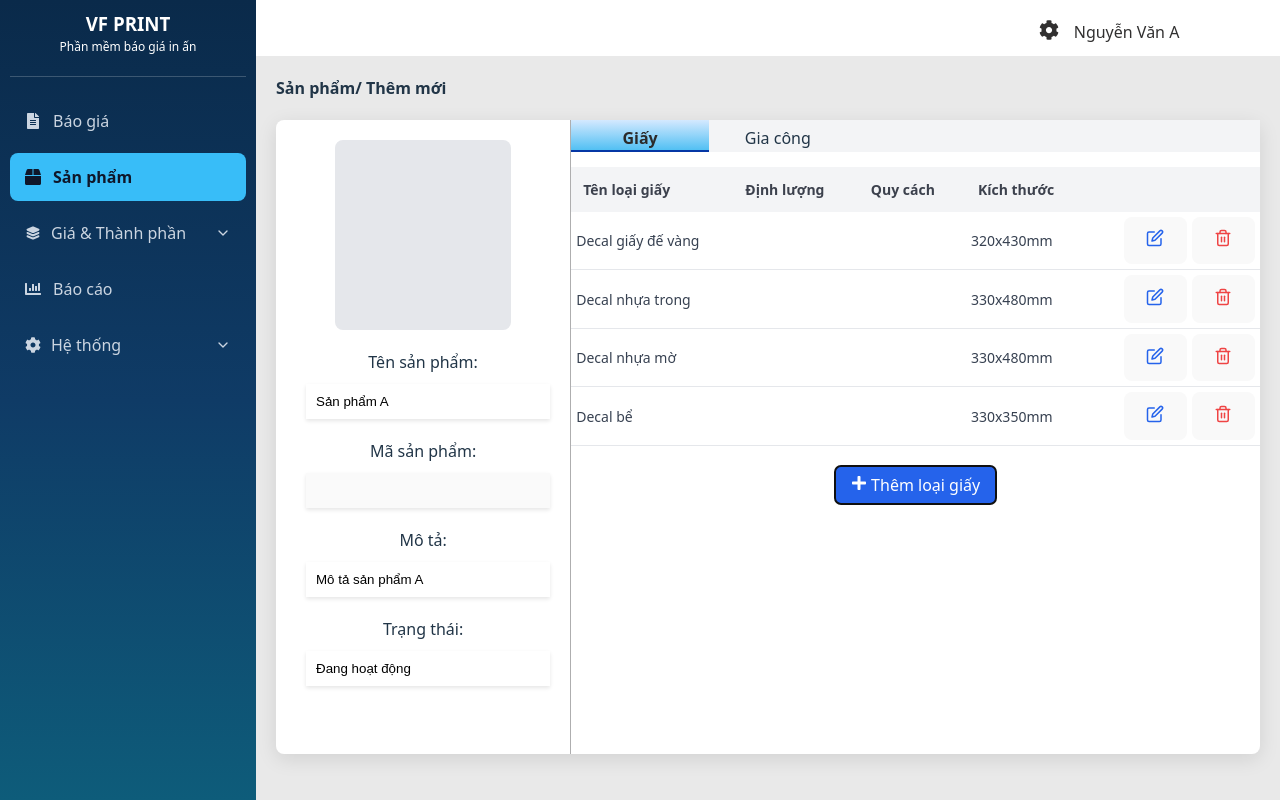
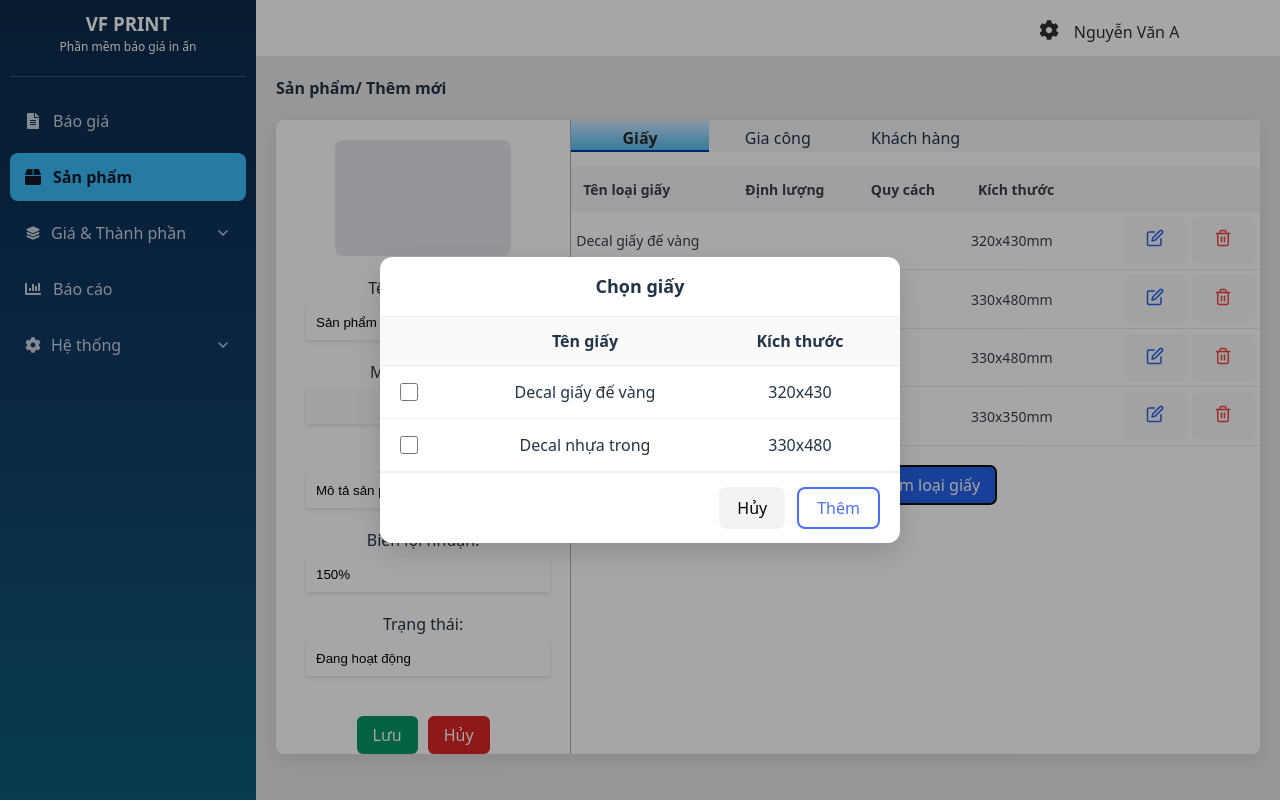
Before and after one commit to Robert-Ph/vfpricecal, a React (Vite) app in the folder VFPriceCal-User/: page /product/new in a window 1280 px wide. Both pictures are taken after a click on the button "Thêm loại giấy". Built offline with nearby package versions, Linux system fonts and the light colour scheme.

Commit message:
upgrade new product

```diff
--- a/VFPriceCal-User/src/components/SelectModal.tsx
+++ b/VFPriceCal-User/src/components/SelectModal.tsx
@@ -1,31 +1,85 @@
-import "./selectModal.scss";
+import { useState } from "react";
+import "./SelectModal.scss";
 
-const SelectModal = ({ open, setOpen, data, onSelect, title }) => {
+const SelectModal = ({
+    open,
+    setOpen,
+    data = [],
+    columns = [],
+    title,
+    onSubmit
+}) => {
+
+    const [selected, setSelected] = useState([]);
+
     if (!open) return null;
+
+    const toggle = (item) => {
+
+        const exist = selected.find(x => x.id === item.id);
+
+        if (exist) {
+            setSelected(selected.filter(x => x.id !== item.id));
+        } else {
+            setSelected([...selected, item]);
+        }
+    };
+
+    const handleAdd = () => {
+        onSubmit(selected);
+        setSelected([]);
+        setOpen(false);
+    };
 
     return (
         <div className="overlay">
             <div className="modal">
 
-                <h3>{title}</h3>
+                <div className="modal-header">{title}</div>
 
-                {data.map(item => (
-                    <div
-                        key={item.id}
-                        className="row"
-                        onClick={() => {
-                            onSelect(item);
-                            setOpen(false);
-                        }}
-                    >
-                        {item.name}
-                    </div>
-                ))}
+                <div className="table-header">
+                    <div></div>
+                    {columns.map(col => (
+                        <div key={col.field}>{col.label}</div>
+                    ))}
+                </div>
+
+                <div className="modal-body">
+                    {data.map(item => {
+
+                        const checked = selected.find(x => x.id === item.id);
+
+                        return (
+                            <div
+                                key={item.id}
+                                className={`row ${checked ? "active" : ""}`}
+                                onClick={() => toggle(item)}
+                            >
+                                <input type="checkbox" checked={!!checked} readOnly />
+
+                                {columns.map(col => (
+                                    <div key={col.field}>
+                                        {item[col.field]}
+                                    </div>
+                                ))}
+
+                            </div>
+                        );
+                    })}
+                </div>
+
+                <div className="modal-footer">
+                    <button className="btn btn-cancel" onClick={() => setOpen(false)}>
+                        Hủy
+                    </button>
+                    <button className="btn btn-add" onClick={handleAdd}>
+                        Thêm
+                    </button>
+                </div>
 
             </div>
         </div>
     );
-
-}
+};
 
 export default SelectModal;
--- a/VFPriceCal-User/src/components/selectModal.scss
+++ b/VFPriceCal-User/src/components/selectModal.scss
@@ -1,24 +1,97 @@
 .overlay {
     position: fixed;
     inset: 0;
-    background: rgba(0, 0, 0, 0.3);
+    background: rgba(0, 0, 0, 0.35);
     display: flex;
     justify-content: center;
     align-items: center;
+    z-index: 999;
 }
 
 .modal {
+    width: 520px; /* tăng width để đủ cột */
     background: white;
-    padding: 20px;
-    width: 300px;
+    border-radius: 12px;
+    box-shadow: 0 10px 30px rgba(0, 0, 0, 0.15);
+    overflow: hidden;
+    font-family: system-ui;
 }
 
+.modal-header {
+    padding: 16px 20px;
+    font-size: 18px;
+    font-weight: 600;
+    border-bottom: 1px solid #eee;
+}
+
+/* HEADER TABLE */
+.table-header {
+    display: grid;
+    grid-template-columns: 50px 1fr 160px;
+    padding: 12px 20px;
+    font-weight: 600;
+    border-bottom: 1px solid #eee;
+    background: #fafafa;
+}
+
+.modal-body {
+    max-height: 320px;
+    overflow-y: auto;
+}
+
+/* ROW */
 .row {
-    padding: 10px;
-    border-bottom: 1px solid #ddd;
+    display: grid;
+    grid-template-columns: 50px 1fr 160px;
+    align-items: center;
+    padding: 14px 20px;
+    border-bottom: 1px solid #f2f2f2;
     cursor: pointer;
+    transition: 0.15s;
 }
 
 .row:hover {
-    background: #f5f5f5;
+    background: #f6f9ff;
 }
+
+.row.active {
+    background: #eaf1ff;
+}
+
+.row input {
+    width: 18px;
+    height: 18px;
+}
+
+/* SIZE COLUMN */
+.size {
+    color: #666;
+    font-size: 14px;
+    text-align: left;
+}
+
+.modal-footer {
+    display: flex;
+    justify-content: flex-end;
+    gap: 12px;
+    padding: 14px 20px;
+    border-top: 1px solid #eee;
+}
+
+.btn {
+    padding: 8px 18px;
+    border-radius: 8px;
+    cursor: pointer;
+    font-weight: 500;
+}
+
+.btn-cancel {
+    background: #f3f3f3;
+    border: none;
+}
+
+.btn-add {
+    background: white;
+    border: 2px solid #4c6fff;
+    color: #4c6fff;
+}
--- a/VFPriceCal-User/src/pages/ProductPage/NewProduct.tsx
+++ b/VFPriceCal-User/src/pages/ProductPage/NewProduct.tsx
@@ -2,10 +2,73 @@ import "./newProduct.scss";
 import { FaPlus } from "react-icons/fa";
 import { FiEdit, FiTrash2 } from "react-icons/fi";
 import { useState } from "react";
+import SelectModal from "../../components/SelectModal";
+
+const paperMaster = [
+    { id: 1, name: "Decal giấy đế vàng", size: "320x430" },
+    { id: 2, name: "Decal nhựa trong", size: "330x480" }
+];
+
+const processMaster = [
+    { id: 1, name: "Cán màng bóng", type: "Cán" },
+    { id: 2, name: "Bế demi", type: "Bế" }
+];
+
+const paperColumns = [
+    { field: "name", label: "Tên giấy" },
+    { field: "size", label: "Kích thước" }
+];
+
+const processColumns = [
+    { field: "name", label: "Tên gia công" },
+    { field: "type", label: "Loại" },
+    { field: "price", label: "Đơn giá" }
+];
 
 
 const NewProduct = () => {
     const [activeTab, setActiveTab] = useState("paper");
+
+
+    const [openPaperModal, setOpenPaperModal] = useState(false);
+    const [openProcessModal, setOpenProcessModal] = useState(false);
+
+    const [paperList, setPaperList] = useState([]);
+    const [processList, setProcessList] = useState([]);
+
+
+    const handleAddPaper = (list) => {
+
+        setPaperList(prev => {
+
+            const newList = [...prev];
+
+            list.forEach(p => {
+                const exist = newList.find(x => x.id === p.id);
+                if (!exist) newList.push(p);
+            });
+
+            return newList;
+        });
+
+    };
+
+    const handleAddProcess = (list) => {
+
+        setProcessList(prev => {
+
+            const newList = [...prev];
+
+            list.forEach(p => {
+                const exist = newList.find(x => x.id === p.id);
+                if (!exist) newList.push(p);
+            });
+
+            return newList;
+        });
+
+    };
+
 
     return (
         <div className="product-detail">
@@ -34,15 +97,27 @@ const NewProduct = () => {
                     </div>
 
                     <div className="product-item">
+                        <label htmlFor="product-description">Biên lợi nhuận:</label>
+                        <input type="text" id="product-description" value="150%" />
+                    </div>
+
+                    <div className="product-item">
                         <label htmlFor="product-status">Trạng thái:</label>
                         <input type="text" id="product-status" value="Đang hoạt động" />
                     </div>
+
+                    <div className="button-setting">
+                        <button className="add-product-btn save-btn">Lưu</button>
+                        <button className="add-product-btn cancel-btn">Hủy</button>
+                    </div>
+
 
                 </div>
                 <div className="product-info-advanced">
                     <div className="tabs">
                         <div className={`tab ${activeTab === "paper" ? "active" : ""}`} onClick={() => setActiveTab("paper")}>Giấy</div>
                         <div className={`tab ${activeTab === "processing" ? "active" : ""}`} onClick={() => setActiveTab("processing")}>Gia công</div>
+                        <div className={`tab ${activeTab === "customer" ? "active" : ""}`} onClick={() => setActiveTab("customer")}>Khách hàng</div>
                     </div>
                     <div className="tab-content">
                         {activeTab === "paper" &&
@@ -105,9 +180,10 @@ const NewProduct = () => {
                                     </table>
                                 </div>
 
-                                <button className="add-product-btn"><FaPlus /> Thêm loại giấy</button>
+                                <button className="add-product-btn" onClick={() => setOpenPaperModal(true)}>
+                                    <FaPlus /> Thêm loại giấy
+                                </button>
                             </div>
-
                         }
                         {activeTab === "processing" &&
                             <div className="product-paper-list">
@@ -170,12 +246,46 @@ const NewProduct = () => {
                                         </tbody>
 
                                     </table>
-                                    <button className="add-product-btn"><FaPlus /> Thêm loại giấy</button>
+                                    <button className="add-product-btn" onClick={() => setOpenProcessModal(true)}>
+                                        <FaPlus /> Thêm gia công
+                                    </button>
+                                </div>
+                            </div>
+                        }
+                        {activeTab === "customer" &&
+                            <div className="product-paper-list">
+                                <div className="product-item">
+                                    <label htmlFor="customer">Khách hàng thường</label>
+                                    <input type="text" id="customer" />
+                                </div>
+                                <div className="product-item">
+                                    <label htmlFor="customer">Khách hàng VIP</label>
+                                    <input type="text" id="customer" />
                                 </div>
                             </div>
                         }
                     </div>
+
+                    <SelectModal
+                        open={openPaperModal}
+                        setOpen={setOpenPaperModal}
+                        data={paperMaster}
+                        columns={paperColumns}
+                        title="Chọn giấy"
+                        onSubmit={handleAddPaper}
+                    />
+
+                    <SelectModal
+                        open={openProcessModal}
+                        setOpen={setOpenProcessModal}
+                        data={processMaster}
+                        columns={processColumns}
+                        title="Chọn gia công"
+                        onSubmit={handleAddProcess}
+                    />
+
                 </div>
+
             </div>
         </div>
     )
--- a/VFPriceCal-User/src/pages/ProductPage/newProduct.scss
+++ b/VFPriceCal-User/src/pages/ProductPage/newProduct.scss
@@ -28,7 +28,6 @@
             font-size: 16px;
             font-weight: 600;
         }
-
     }
 
     .product-detail-info {
@@ -60,7 +59,7 @@
                 flex-direction: column;
                 width: 100%;
                 padding: 0 20px;
-                gap: 10px;
+                gap: 5px;
                 margin-bottom: 20px;
                 float: left;
 
@@ -73,6 +72,30 @@
                     padding: 10px;
                     box-shadow: 0 2px 4px rgba(0, 0, 0, 0.1);
                     border: none;
+                }
+            }
+
+            .button-setting {
+                display: flex;
+                gap: 10px;
+                margin-top: 20px;
+                justify-content: center;
+
+                .save-btn {
+                    background-color: #10b981;
+                    background: #059669;
+
+                    &:hover {
+                        background-color: #059669;
+                    }
+                }
+                .cancel-btn {
+                    background-color: #ef4444;
+                    background: #dc2626;
+
+                    &:hover {
+                        background-color: #dc2626;
+                    }
                 }
             }
 
@@ -119,8 +142,7 @@
                 }
             }
 
-            .tab-content{
-
+            .tab-content {
                 table {
                     width: 100%;
                     align-content: center;
@@ -137,8 +159,6 @@
                             color: #3c414d;
                         }
                     }
-
-
 
                     tbody {
                         tr {
```
Lines whose indentation alone changed are shown as unchanged.
